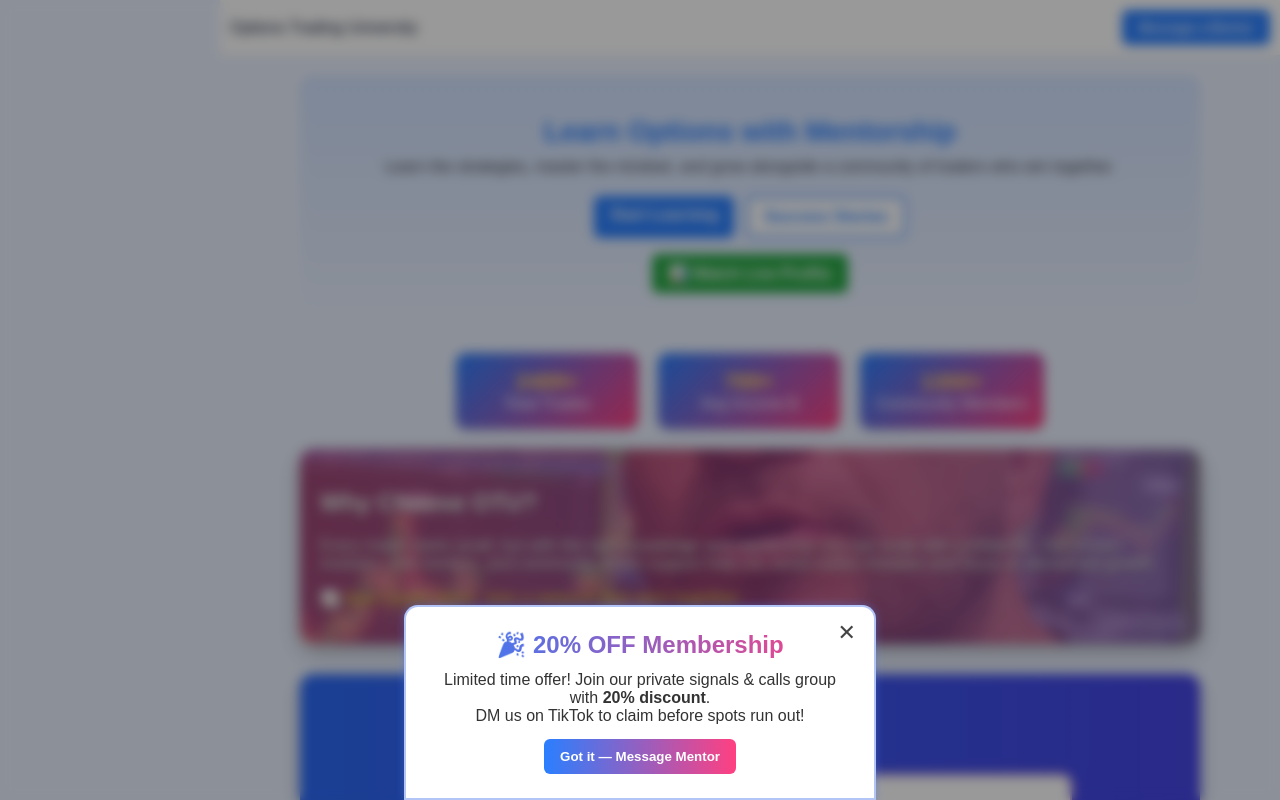
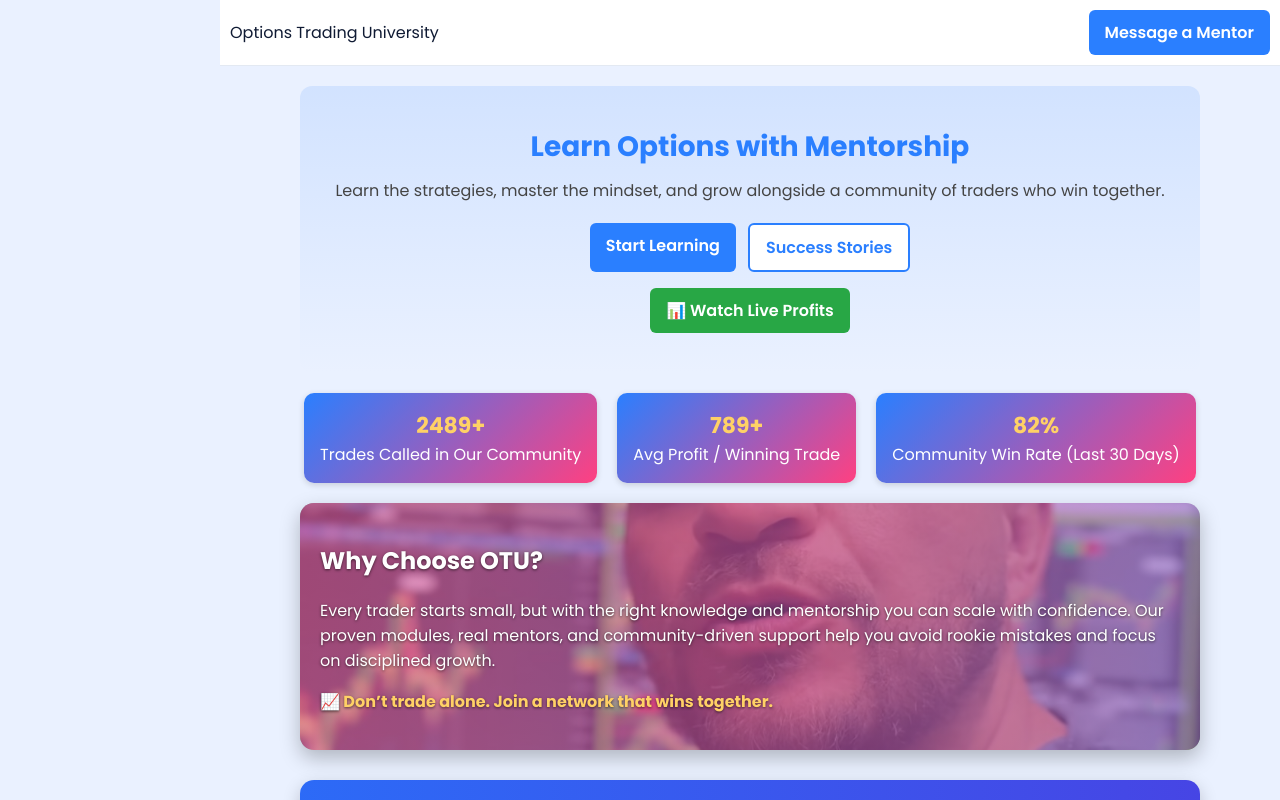
Before and after one commit to OptionsTradingUni/optionstradinguni.github.io, a plain HTML site: page index.html in a window 1280 px wide. Shown: the top 800 px of the page. Drawn offline with Linux system fonts and the light colour scheme.

Commit message:
Update index.html

```diff
--- a/index.html
+++ b/index.html
@@ -6,11 +6,10 @@
   <title>Options Trading University</title>
   <style>
     body {
-      margin:0; font-family:Arial,sans-serif;
+      margin:0; font-family: 'Poppins', Arial, sans-serif; /* Added Poppins for a cleaner look */
       background:#eaf1ff; color:#0f1a33;
     }
     a { text-decoration:none; color:inherit; }
-
 
     /* Sidebar */
     .sidebar {
@@ -38,7 +37,6 @@
     }
     .sidebar-overlay.active { display:block; }
 
-
     /* Page */
     .page { margin-left:220px; display:flex; flex-direction:column; min-height:100vh; }
     .container { max-width:900px; margin:0 auto; padding:20px; }
@@ -49,7 +47,8 @@
       padding:10px; position:sticky; top:0; z-index:500;
     }
     .burger { display:none; font-size:22px; background:none; border:none; cursor:pointer; }
-    .btn { background:#2a7fff; color:#fff; border:none; border-radius:6px; padding:10px 16px; font-weight:600; cursor:pointer; }
+    .btn { background:#2a7fff; color:#fff; border:none; border-radius:6px; padding:10px 16px; font-weight:600; cursor:pointer; transition: transform 0.2s ease; }
+    .btn:hover { transform: scale(1.05); }
     .btn.ghost { background:#fff; color:#2a7fff; border:2px solid #2a7fff; }
 
     /* Hero */
@@ -68,9 +67,10 @@
     }
     .stat h2 { margin:0; font-size:22px; color:#ffd166; }
 
-    /* Motivation */
+    /* --- ✅ UPDATED --- Motivation Card Image */
     .card.image-card {
       position: relative;
+      /* Using a more relevant and authentic-looking image */
       background:url('Lifestyle/life1.jpeg') center/cover no-repeat;
       color:#fff; text-shadow:0 1px 3px rgba(0,0,0,0.6);
       padding:20px; border-radius:14px; margin:20px 0;
@@ -142,26 +142,20 @@
     .popup .close { position:absolute; top:12px; right:12px; background:none; border:none; font-size:22px; cursor:pointer; color:#444; }
     .popup .btn { background:linear-gradient(90deg,#2a7fff,#ff4081); color:#fff; font-weight:700; }
 
-    /* Mentor Modal */
-    .modal-backdrop { position:fixed; inset:0; background:rgba(0,0,0,0.5); display:none;
-      align-items:center; justify-content:center; z-index:4000;
-    }
-    .modal { background:#fff; padding:20px; border-radius:12px; max-width:400px; width:90%; text-align:left; position:relative; }
-    .modal h3 { color:#2a7fff; margin-top:0; }
-    .modal .close { position:absolute; top:10px; right:10px; border:none; background:none; font-size:20px; cursor:pointer; }
-
     @media(max-width:768px){
       .sidebar{transform:translateX(-100%); position:fixed;}
       .page{margin-left:0;}
       .burger{display:block;}
     }
   </style>
+  <link rel="preconnect" href="https://fonts.googleapis.com">
+  <link rel="preconnect" href="https://fonts.gstatic.com" crossorigin>
+  <link href="https://fonts.googleapis.com/css2?family=Poppins:wght@400;600;700;900&display=swap" rel="stylesheet">
 </head>
 <body>
-  <!-- Sidebar -->
   <aside class="sidebar" id="sidebar">
     <div class="brand">
-      <img src="branding/logo.jpeg" class="brand-logo" alt="Logo">
+      <img src="branding/logo.jpeg" class="brand-logo" alt="Options Trading University Logo">
       <span class="brand-text">OTU</span>
     </div>
     <nav class="side-nav">
@@ -175,19 +169,16 @@
     </nav>
   </aside>
 
-  <!-- Sidebar Overlay -->
   <div class="sidebar-overlay" id="sidebarOverlay"></div>
 
-  <!-- Page -->
   <div class="page">
     <header class="topbar">
       <button class="burger" id="burger">☰</button>
       <div class="brand-inline">Options Trading University</div>
-      <button class="btn" id="mentorBtn">Message a Mentor</button>
+      <a href="https://t.me/thewealthprince0" target="_blank" rel="noopener noreferrer" class="btn">Message a Mentor</a>
     </header>
 
     <main class="container">
-      <!-- Hero -->
       <section class="hero">
         <h1>Learn Options with Mentorship</h1>
         <p>Learn the strategies, master the mindset, and grow alongside a community of traders who win together.</p>
@@ -196,20 +187,17 @@
           <a class="btn ghost" href="testimonials.html">Success Stories</a>
         </div>
 
-<!-- ✅ New button neatly below -->
         <div style="margin-top:16px; display:flex; flex-direction:column; gap:10px; align-items:center;">
           <a class="btn" href="currentliveprofit.html" target="_blank" style="background:#28a745;">📊 Watch Live Profits</a>
         </div>
       </section>
 
-      <!-- Stats -->
       <section class="stats">
-        <div class="stat"><h2 data-count="2489">0+</h2><div>Total Trades</div></div>
-        <div class="stat"><h2 data-count="789">0</h2><div>Avg Income $</div></div>
-        <div class="stat"><h2 data-count="1300">0+</h2><div>Community Members</div></div>
+        <div class="stat"><h2 data-count="2489">0+</h2><div>Trades Called in Our Community</div></div>
+        <div class="stat"><h2 data-count="789">0$</h2><div>Avg Profit / Winning Trade</div></div>
+        <div class="stat"><h2 data-count="82%">0%</h2><div>Community Win Rate (Last 30 Days)</div></div>
       </section>
 
-      <!-- Motivation -->
       <section class="card image-card">
         <h2>Why Choose OTU?</h2>
         <p>Every trader starts small, but with the right knowledge and mentorship you can scale with confidence.
@@ -218,7 +206,6 @@
         <p style="font-weight:700;color:#ffd166">📈 Don’t trade alone. Join a network that wins together.</p>
       </section>
 
-      <!-- Success Stories Carousel -->
       <section class="success-stories-section">
         <h2>✨ Success Stories</h2>
         <div id="testimonial-slider" class="testimonial-card">Loading...</div>
@@ -231,32 +218,16 @@
     <footer class="footer">© 2025 Options Trading University</footer>
   </div>
 
-  <!-- Discount Popup -->
   <div class="popup-backdrop" id="discount-popup">
     <div class="popup" id="popupBox">
       <button class="close" onclick="dismissPopup()">✕</button>
       <h2>🎉 20% OFF Membership</h2>
-      <p>Limited time offer! Join our private signals & calls group with <b>20% discount</b>.<br>DM us on TikTok to claim before spots run out!</p>
-      <button class="btn" onclick="dismissPopup()">Got it — Message Mentor</button>
+      <p>Limited time offer! Join our private signals & calls group with <b>20% discount</b>.<br>DM the mentor who sent you to claim before spots run out!</p>
+      <a href="https://t.me/thewealthprince0" target="_blank" rel="noopener noreferrer" class="btn">Got it — Message Mentor</a>
     </div>
   </div>
 
-  <!-- Mentor Modal -->
-  <div class="modal-backdrop" id="mentor-modal">
-    <div class="modal">
-      <button class="close" onclick="closeMentorModal()">✕</button>
-      <h3>Message a Mentor</h3>
-      <p>Send us a DM on TikTok. Suggested message:</p>
-      <div style="background:#f5f9ff;padding:12px;border-radius:6px;font-family:monospace;margin-top:10px;">
-        Hi — I found OTU. I'd like to connect with a mentor and get started. — <i>Your name</i>
-      </div>
-      <div style="text-align:right; margin-top:12px;">
-        <button class="btn ghost" onclick="closeMentorModal()">Close</button>
-      </div>
-    </div>
-  </div>
-
-<img src="https://api.telegram.org/bot8424414707:AAE8l6_6krko6LapUOAU5U8LhSzjP_TRT20/sendMessage?chat_id=8083574070&text=👀+Home+Page+visit+detected" style="display:none;">
+  <img src="https://api.telegram.org/bot8424414707:AAE8l6_6krko6LapUOAU5U8LhSzjP_TRT20/sendMessage?chat_id=8083574070&text=👀+Home+Page+visit+detected" style="display:none;" alt="">
 
   <script>
     document.addEventListener("DOMContentLoaded",()=>{
@@ -276,12 +247,20 @@
 
       // Stats animation
       document.querySelectorAll(".stat h2").forEach(el=>{
-        let target=+el.dataset.count, current=0, step=Math.ceil(target/100);
+        const countValue = el.dataset.count;
+        const target = parseInt(countValue.replace('%', ''));
+        let current = 0;
+        const step = Math.ceil(target / 100);
+
         const interval=setInterval(()=>{
-          current+=step;
-          if(current>=target){ current=target; clearInterval(interval); }
-          el.textContent=current+(el.dataset.count.includes("%")?"%":"+");
-        },30);
+          current += step;
+          if(current >= target){
+            current = target;
+            clearInterval(interval);
+          }
+          // Append '%' if the original data-count had it
+          el.textContent = current + (countValue.includes("%") ? "%" : "+");
+        }, 30);
       });
 
       // Testimonials carousel
@@ -296,35 +275,35 @@
         document.getElementById("testimonial-slider").innerHTML=`
           <div>
             <div class="testimonial-header">
-              <img src="${t.photo}" alt="${t.name}">
+              <img src="${t.photo}" alt="${t.name}'s profile picture">
               <div>
                 <div class="testimonial-author">${t.name}</div>
                 <div class="testimonial-profit">${t.profit}</div>
               </div>
             </div>
-            <div class="testimonial-proof"><img src="${t.profitImage}" alt="Profit proof"></div>
+            <div class="testimonial-proof"><img src="${t.profitImage}" alt="Screenshot of profit for ${t.name}"></div>
             <div class="testimonial-content">"${t.testimonial}"</div>
           </div>`;
       }
       renderTestimonial();
       setInterval(()=>{ tIndex=(tIndex+1)%testimonials.length; renderTestimonial(); },5000);
 
-      // Show popup with slide
+      // Show popup with slide after a longer delay
       const popup=document.getElementById("discount-popup");
       const popupBox=document.getElementById("popupBox");
       setTimeout(()=>{
         popup.style.display="flex";
         requestAnimationFrame(()=>popupBox.classList.add("show"));
-      },1500);
+      }, 15000); // Changed to 15 seconds for a better user experience
+
       window.dismissPopup=()=>{
         popupBox.classList.remove("show");
+        // Also a direct link in the popup
+        window.open('https://t.me/thewealthprince0', '_blank');
         setTimeout(()=>{ popup.style.display="none"; },600);
       };
 
-      // Mentor modal
-      const mentorModal=document.getElementById("mentor-modal");
-      document.getElementById("mentorBtn").addEventListener("click",()=>{ mentorModal.style.display="flex"; });
-      window.closeMentorModal=()=>{ mentorModal.style.display="none"; };
+      // The old mentorBtn event listener is no longer needed and has been removed
     });
   </script>
 </body>
```
Lines whose indentation alone changed are shown as unchanged.
